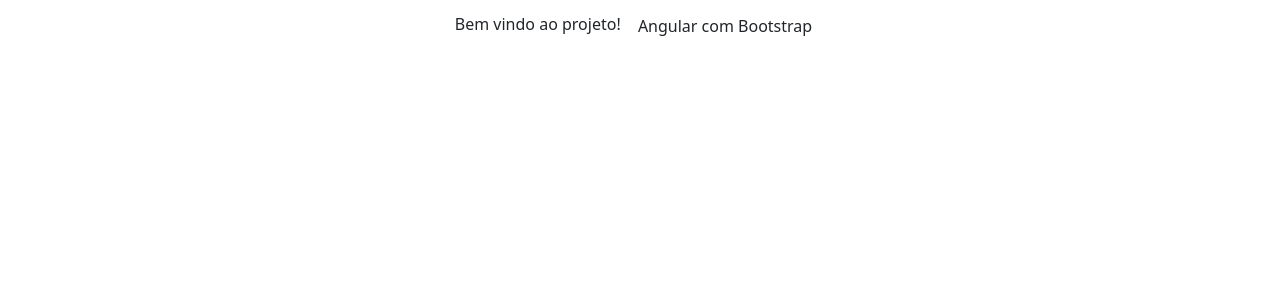
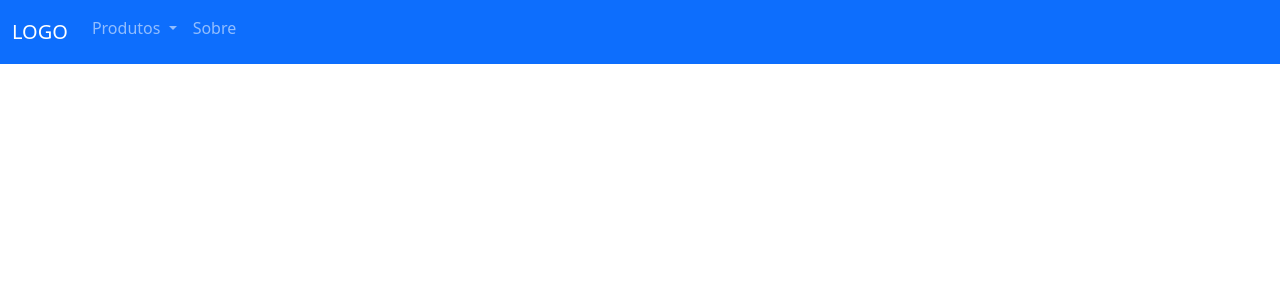
Before and after one commit to barbaraLuersen/SENAC-DW-2023-2-BARBARA, an Angular app: page /produtos in a window 1280 px wide. Shown: the top 300 px of the page. Built offline with nearby package versions, Linux system fonts and the light colour scheme.

Commit message:
Ajustes para o bom funcionamento do método pesquisar() Inicio da barra de menu.

```diff
--- a/src/app/app-routing.module.ts
+++ b/src/app/app-routing.module.ts
@@ -7,7 +7,7 @@
 //ela deve colocar 'produtos/lista' (ou qualquer tela que seja a inicial, como menu) e depois ir para a o pacote
 //'produtos.module', de onde ele pega uma outra route e segue o caminho
 const routes: Routes = [
-  { path: '', redirectTo: 'produtos/lista', pathMatch: 'full' },
+  //{ path: '', redirectTo: 'produtos/lista', pathMatch: 'full' },
   {
     path: 'produtos',
     loadChildren: () =>
--- a/src/app/app.component.html
+++ b/src/app/app.component.html
@@ -1,10 +1,42 @@
- <div class="container">
-  <div class="row">
-    <h1 class="btn btn-sucess">
-      Bem vindo ao projeto!
-      <span class="btn btn-sucess">Angular com Bootstrap</span>
-    </h1>
-    <!-- TODO Criar um formulário-->
+<nav class="navbar navbar-expand-lg navbar-dark bg-primary">
+  <div class="container-fluid">
+    <a class="navbar-brand" href="#">LOGO</a>
+    <!--PROCURAR NO CHATGPT COMO QUE FUNCIONA ESSAS COISAS QUE ESTÃO NO BUTTON-->
+    <button
+      class="navbar-toggler"
+      type="button"
+      data-bs-toggle="collapse"
+      data-bs-target="#navbarSupportedContent"
+      aria-controls="navbarSupportedContent"
+      aria-expanded="false"
+      aria-label="Toggle navigation"
+    >
+      <span class="navbar-toggler-icon"></span>
+    </button>
+    <div class="collapse navbar-collapse" id="navbarSupportedContent">
+      <ul class="navbar-nav me-auto mb-2 mb-1g-0">
+        <li class="nav-item">
+          <a
+            class="nav-link dropdown-toggle"
+            href="#"
+            role="button"
+            data-bs-toggle="dropdown"
+            aria-expanded="false"
+            >Produtos
+          </a>
+          <ul class="dropdown-menu">
+            <li>
+              <a class="dropdown-item" href="/produtos/detalhe">Cadastro</a>
+            </li>
+            <li>
+              <a class="dropdown-item" href="/produtos/lista">Listagem</a>
+            </li>
+          </ul>
+        </li>
+        <li class="nav-item">
+          <a class="nav-link" href="#">Sobre</a>
+        </li>
+      </ul>
+    </div>
   </div>
-</div>
-<router-outlet></router-outlet>
+</nav>
--- /dev/null
+++ b/src/app/produtos/produto-detalhe/produto-detalhe.component.html
@@ -0,0 +1 @@
+<p>produto-detalhe works!</p>
--- a/src/app/produtos/produto-listagem/produto-listagem.component.html
+++ b/src/app/produtos/produto-listagem/produto-listagem.component.html
@@ -12,6 +12,12 @@
               <input
                 class="form-control"
                 name="nome"
+                [(ngModel)]="seletor.nome"
+              />
+              <label for="nomeFabricante">Fabricante</label>
+              <input
+                class="form-control"
+                name="nomeFabricante"
                 [(ngModel)]="seletor.nomeFabricante"
               />
             </div>
@@ -21,7 +27,7 @@
               <button
                 type="submit"
                 class="form-control btn btn-primary"
-                ngClick="pesquisar()"
+                (click)="pesquisar()"
               >
                 Pesquisar
               </button>
@@ -45,6 +51,7 @@
                 <tr>
                   <th scope="col">Id</th>
                   <th scope="col">Nome</th>
+                  <th scope="col">Fabricante</th>
                   <th>Ações</th>
                 </tr>
               </thead>
@@ -52,6 +59,7 @@
                 <tr *ngFor="let p of produtos">
                   <td>{{ p.id }}</td>
                   <td>{{ p.nome }}</td>
+                  <td>{{ p.fabricanteDoProduto.nome }}</td>
                   <td>
                     <button
                       type="submit"
--- a/src/app/produtos/produto-listagem/produto-listagem.component.ts
+++ b/src/app/produtos/produto-listagem/produto-listagem.component.ts
@@ -30,5 +30,17 @@
     );
   }
 
-  editar(id: number) {}
+  editar(id: number) {
+  }
+
+  pesquisar(){
+    this.produtosService.listarComSeletor(this.seletor).subscribe(
+      (resultado) => {
+        this.produtos = resultado;
+      },
+      (erro) => {
+        console.log('Erro ao buscar produtos', erro);
+      }
+    );
+  }
 }
--- a/src/app/produtos/produtos.module.ts
+++ b/src/app/produtos/produtos.module.ts
@@ -4,9 +4,10 @@
 
 import { ProdutosRoutingModule } from './produtos-routing.module';
 import { ProdutoListagemComponent } from './produto-listagem/produto-listagem.component';
+import { ProdutoDetalheComponent } from './produto-detalhe/produto-detalhe.component';
 
 @NgModule({
-  declarations: [ProdutoListagemComponent],
+  declarations: [ProdutoListagemComponent, ProdutoDetalheComponent],
   imports: [CommonModule, FormsModule, ProdutosRoutingModule],
 })
 export class ProdutosModule {}
--- /dev/null
+++ b/src/app/shared/service/fabricante.service.ts
@@ -0,0 +1 @@
+//TODO OLHAR NO GITHUB DO VILMAR PQ SE NÃO VAI DAR RUIM, NÃO ESTÁ NOS SLIDES
--- a/src/app/shared/service/produtos.service.ts
+++ b/src/app/shared/service/produtos.service.ts
@@ -14,7 +14,7 @@
   //Declarar os métodos da API REST
   listarTodos(): Observable<Array<Produto>> {
     //com retorno EXPLICITO(Observable<Array<Produto>>)
-    return this.httpClient.get<Array<Produto>>(this.API);
+    return this.httpClient.get<Array<Produto>>(this.API + '/todos');
   }
 
   listarComSeletor(seletor: ProdutoSeletor) {
```
Also changed, not shown: src/app/produtos/produto-detalhe/produto-detalhe.component.ts (added, +10 -0 lines), src/app/produtos/produto-detalhe/produto-detalhe.component.scss (added), 1 other file (tests, documents, lock files or other folders).
